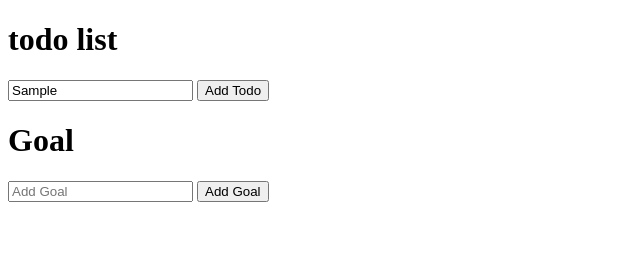
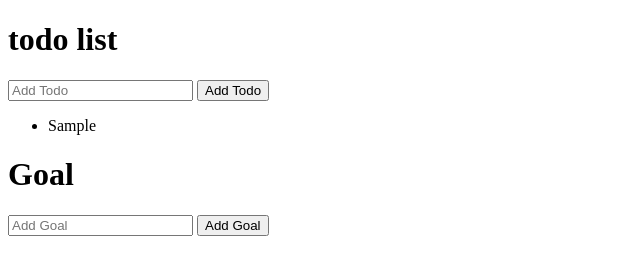
Before and after one commit to xavierartot/redux-nanodegree, a plain HTML site: page index.html in a window 1280 px wide. Both pictures are taken after typing "Sample" into the empty fields and a click on the button "Add Todo". Shown: the whole page, without its empty margins (0-640 px from the left). Drawn offline with Linux system fonts and the light colour scheme.

Commit message:
add line-through features in the dom and the store

```diff
--- a/index.html
+++ b/index.html
@@ -4,9 +4,12 @@
     <meta charset="utf-8" />
     <meta name="viewport" content="width=device-width" />
     <title>Udacity Todos Goals</title>
+  <style>
+  .toggle-todo {color: red;}
+  </style>
   </head>
   <body>
-    <div>
+  <div>
       <h1>todo list</h1>
       <input id="todo" type="text" placeholder="Add Todo" />
       <button id="todoBtn">Add Todo</button>
@@ -117,8 +120,14 @@
       }
       const store = createStore(app)
 
+      //listener
       store.subscribe(() => {
-        console.log('The new state is: ', store.getState())
+        //console.log('The new state is: ', store.getState())
+        const {todos, goals} = store.getState()
+        document.querySelector('#goals').innerHTML = ''
+        document.querySelector('#todos').innerHTML = ''
+        todos.forEach(addTodoToDom) // add todo.name with li element in ul#todos
+        goals.forEach(addGoalToDom) // add todo.name with li element in ul#todos
       })
 
       // const unSubscribe = store.subscribe(() => {
@@ -132,34 +141,66 @@
       //  name: 'work everyday',
       //}))
       //store.dispatch(addGoalAction({
-      //  id: 1,
-      //  name: 'work ...',
-      //}))
-      //store.dispatch(addGoalAction({
       //  id: 4,
       //  name: 'work ...',
       //}))
-
       //store.dispatch(removeGoalAction(1))
-
-      //store.dispatch(addToDoAction({
-      //  id: 1,
-      //  name: 'Learn Redux',
-      //  complete: false,
-      //}))
-
       //store.dispatch(addToDoAction({
       //  id: 3,
       //  name: 'Learn Redux',
       //  complete: false,
       //}))
+      //store.dispatch(toggleToDoAction(2))
 
-      //store.dispatch(removeToDoAction(1))
-      //store.dispatch(toggleToDoAction(2))
-function addTodo() {
-}
-function addGoal() {
-}
+      const randomId = () => Math.random().toString(6).substr(-8)
+      //Dom code
+      function addTodoToDom(todo) { // replaced by an anonimous function
+        let newElement = document.createElement("li")
+        var text = document.createTextNode(todo.name)
+        newElement.appendChild(text)
+        console.log(newElement,todo.complete)
+        newElement.style.textDecoration = todo.complete ? 'line-through': 'none'
+        newElement.addEventListener('click', () => {
+          store.dispatch(toggleToDoAction(todo.id))
+        })
+        document.querySelector('#todos')
+          .appendChild(newElement)
+      }
+      function addGoalToDom(goal) {
+        let node = document.createElement("li")
+        var text = document.createTextNode(goal.name)
+        node.appendChild(text)
+        document.querySelector('#goals')
+          .appendChild(node)
+      }
+
+      function addTodo() {
+        const input = document.querySelector('#todo'),
+          name = input.value
+        input.value = ''
+        if (name !== '') {
+          store.dispatch(addToDoAction({
+            id: randomId(),
+            name,
+            complete: false,
+          }))
+        }
+      }
+
+      function addGoal() {
+        let input = document.querySelector('#goal')
+        name = input.value
+        input.value.trim() = ''
+        store.dispatch(addGoalAction({
+          id: randomId(),
+          name,
+        }))
+      }
+
+      document.querySelector('#todoBtn').addEventListener('click', addTodo)
+      document.querySelector('#goalBtn').addEventListener('click', addGoal)
+
+
     </script>
   </body>
 </html>
```
